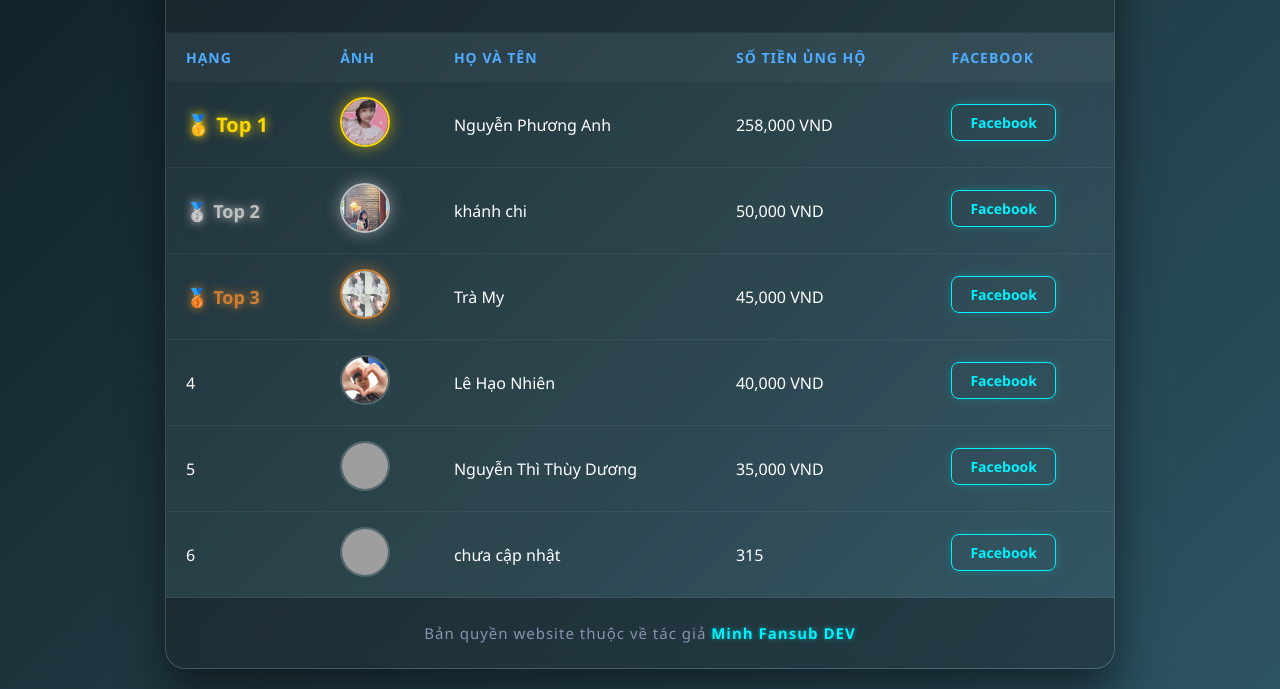
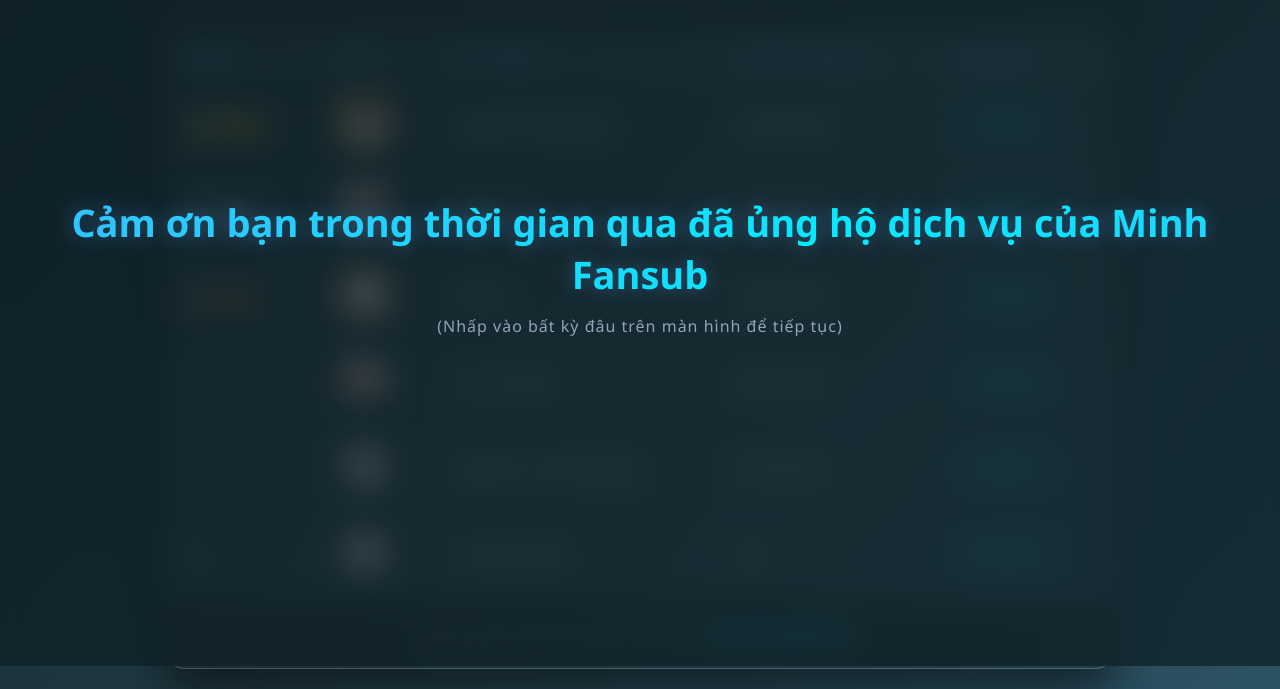
Before and after one commit to minhfansubdev/vip, a plain HTML site: page index.html in a window 1280 px wide. Shown: the part 134-823 px from the top of the page. Drawn offline with Linux system fonts and the light colour scheme; grey boxes are pictures that could not be loaded.

Commit message:
Update index.html

```diff
--- a/index.html
+++ b/index.html
@@ -24,7 +24,80 @@
             overflow-x: hidden;
         }
 
-        /* Phong cách Glassmorphism */
+        /* --- CSS MÀN HÌNH CHỜ (OVERLAY) --- */
+        #welcome-overlay {
+            position: fixed;
+            top: 0;
+            left: 0;
+            width: 100vw;
+            height: 100vh;
+            background: rgba(15, 32, 39, 0.75);
+            backdrop-filter: blur(15px);
+            -webkit-backdrop-filter: blur(15px);
+            z-index: 9999;
+            display: flex;
+            justify-content: center;
+            align-items: center;
+            text-align: center;
+            cursor: pointer;
+            transition: opacity 0.8s ease, visibility 0.8s ease;
+        }
+
+        .welcome-content h2 {
+            font-size: 38px;
+            margin-bottom: 15px;
+            padding: 0 20px;
+            background: linear-gradient(to right, #00f2fe, #4facfe, #00f2fe);
+            background-size: 200% auto;
+            -webkit-background-clip: text;
+            -webkit-text-fill-color: transparent;
+            text-shadow: 0 0 20px rgba(79, 172, 254, 0.4);
+
+            /* Hiệu ứng hiện ra từ từ kết hợp với ánh sáng bóng bẩy */
+            opacity: 0;
+            animation: slowReveal 2.5s cubic-bezier(0.25, 1, 0.5, 1) forwards, shineText 3s linear infinite;
+        }
+
+        .welcome-content p {
+            font-size: 16px;
+            color: #b0c4de;
+            letter-spacing: 1px;
+
+            /* Dòng chữ nhỏ hiện ra sau dòng chữ lớn 1.5 giây */
+            opacity: 0;
+            animation: slowReveal 2s cubic-bezier(0.25, 1, 0.5, 1) 1.5s forwards, blinkText 1.5s infinite 3.5s;
+        }
+
+        .hidden-overlay {
+            opacity: 0;
+            visibility: hidden;
+        }
+
+        /* Keyframes cho màn hình chờ */
+        @keyframes slowReveal {
+            0% {
+                opacity: 0;
+                transform: translateY(40px);
+                filter: blur(10px);
+            }
+            100% {
+                opacity: 1;
+                transform: translateY(0);
+                filter: blur(0);
+            }
+        }
+
+        @keyframes shineText {
+            to { background-position: 200% center; }
+        }
+
+        @keyframes blinkText {
+            0%, 100% { opacity: 0.8; }
+            50% { opacity: 0.3; }
+        }
+        /* --- KẾT THÚC CSS MÀN HÌNH CHỜ --- */
+
+        /* Phong cách Glassmorphism cho Bảng */
         .container {
             background: rgba(255, 255, 255, 0.05);
             backdrop-filter: blur(15px);
@@ -98,14 +171,12 @@
         tbody tr:nth-child(5) { animation-delay: 0.5s; }
         tbody tr:nth-child(6) { animation-delay: 0.6s; }
 
-        /* Hiệu ứng Hover chung cho các hàng */
         tbody tr:hover {
             transform: scale(1.02) translateX(10px);
             background: rgba(255, 255, 255, 0.08);
             box-shadow: -5px 0 15px rgba(255, 255, 255, 0.1);
         }
 
-        /* Tùy chỉnh Avatar */
         .avatar {
             width: 50px;
             height: 50px;
@@ -119,7 +190,6 @@
             transform: scale(1.15) rotate(5deg);
         }
 
-        /* Tùy chỉnh màu Neon cho Top 1, 2, 3 */
         .top-1 td:first-child { color: #ffd700; font-size: 20px; font-weight: bold; text-shadow: 0 0 10px #ffd700; }
         .top-1 .avatar { border: 2px solid #ffd700; box-shadow: 0 0 15px rgba(255, 215, 0, 0.6); }
         .top-1:hover { box-shadow: -5px 0 20px rgba(255, 215, 0, 0.3); border-left: 3px solid #ffd700; }
@@ -132,7 +202,6 @@
         .top-3 .avatar { border: 2px solid #cd7f32; box-shadow: 0 0 15px rgba(205, 127, 50, 0.6); }
         .top-3:hover { box-shadow: -5px 0 20px rgba(205, 127, 50, 0.3); border-left: 3px solid #cd7f32; }
 
-        /* Nút Facebook phong cách Neon */
         .fb-btn {
             display: inline-block;
             background: transparent;
@@ -185,7 +254,6 @@
             font-weight: 700;
         }
 
-        /* Khai báo Keyframes Animations */
         @keyframes fadeInContainer {
             0% { opacity: 0; transform: scale(0.95); }
             100% { opacity: 1; transform: scale(1); }
@@ -198,6 +266,18 @@
     </style>
 </head>
 <body>
+
+    <div id="welcome-overlay">
+        <div class="welcome-content">
+            <h2>Cảm ơn bạn trong thời gian qua đã ủng hộ dịch vụ của Minh Fansub</h2>
+            <p>(Nhấp vào bất kỳ đâu trên màn hình để tiếp tục)</p>
+        </div>
+    </div>
+
+    <audio id="bg-music" loop>
+        <source src="https://github.com/minhfansubdev/mp3/raw/refs/heads/main/Nh%E1%BA%A1c%20vinh%20danh%20c%C3%A1%20nh%C3%A2n%20t%E1%BA%ADp%20th%E1%BB%83%20_Album%20nh%E1%BA%A1c%20s%E1%BB%B1%20ki%E1%BB%87n%20%5BQ4m_00jRrIg%5D.mp3" type="audio/mpeg">
+        Trình duyệt của bạn không hỗ trợ thẻ audio.
+    </audio>
 
     <div class="container">
         <div class="header">
@@ -216,7 +296,6 @@
                 </tr>
             </thead>
             <tbody>
-                <!-- Vị trí Top 1 -->
                 <tr class="top-1">
                     <td>🥇 Top 1</td>
                     <td><img src="16b799e1-871a-49bd-bef4-5be19aa0709f.jpg" alt="Avatar" class="avatar"></td>
@@ -224,8 +303,6 @@
                     <td>258,000 VND</td>
                     <td><a href="https://www.facebook.com/profile.php?id=61584238501761" class="fb-btn" target="_blank">Facebook</a></td>
                 </tr>
-
-                <!-- Vị trí Top 2 -->
                 <tr class="top-2">
                     <td>🥈 Top 2</td>
                     <td><img src="6d55067a-9f7a-4b87-8193-0a7b374716d7.jpg" alt="Avatar" class="avatar"></td>
@@ -233,8 +310,6 @@
                     <td>50,000 VND</td>
                     <td><a href="https://www.facebook.com/kcyeuoii" class="fb-btn" target="_blank">Facebook</a></td>
                 </tr>
-
-                <!-- Vị trí Top 3 -->
                 <tr class="top-3">
                     <td>🥉 Top 3</td>
                     <td><img src="8fb12730-2f07-42a0-976d-7b063fd1ad32.jpg" alt="Avatar" class="avatar"></td>
@@ -242,8 +317,6 @@
                     <td>45,000 VND</td>
                     <td><a href="https://www.facebook.com/profile.php?id=61585109639130" class="fb-btn" target="_blank">Facebook</a></td>
                 </tr>
-
-                <!-- Các vị trí tiếp theo -->
                 <tr>
                     <td>4</td>
                     <td><img src="47559827-5435-4e7e-b7a8-6fac734efa03.jpg" alt="Avatar" class="avatar"></td>
@@ -269,9 +342,23 @@
         </table>
 
         <div class="footer">
-            <p>Bản quyền website thuộc về tác giả <strong>Minh Fansub DEV</strong></p>
+            <p>Bản quyền website thuộc về tác giả <strong>Minh Fansub PTL</strong></p>
         </div>
     </div>
 
+    <script>
+        document.addEventListener('DOMContentLoaded', () => {
+            const overlay = document.getElementById('welcome-overlay');
+            const bgMusic = document.getElementById('bg-music');
+
+            overlay.addEventListener('click', () => {
+                bgMusic.play().catch(error => {
+                    console.log("Trình duyệt chặn autoplay hoặc link nhạc lỗi:", error);
+                });
+                overlay.classList.add('hidden-overlay');
+            });
+        });
+    </script>
+
 </body>
 </html>
```
